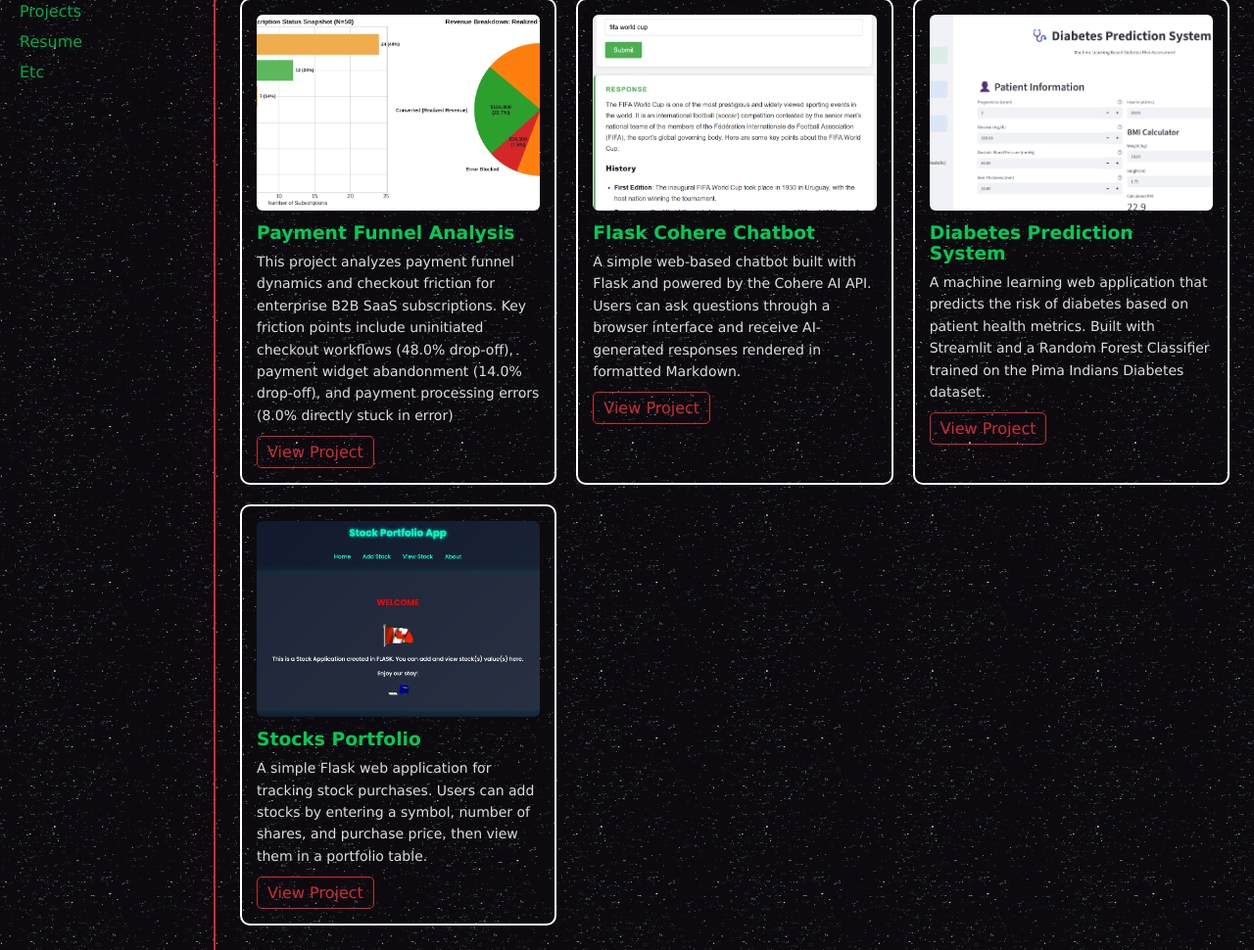
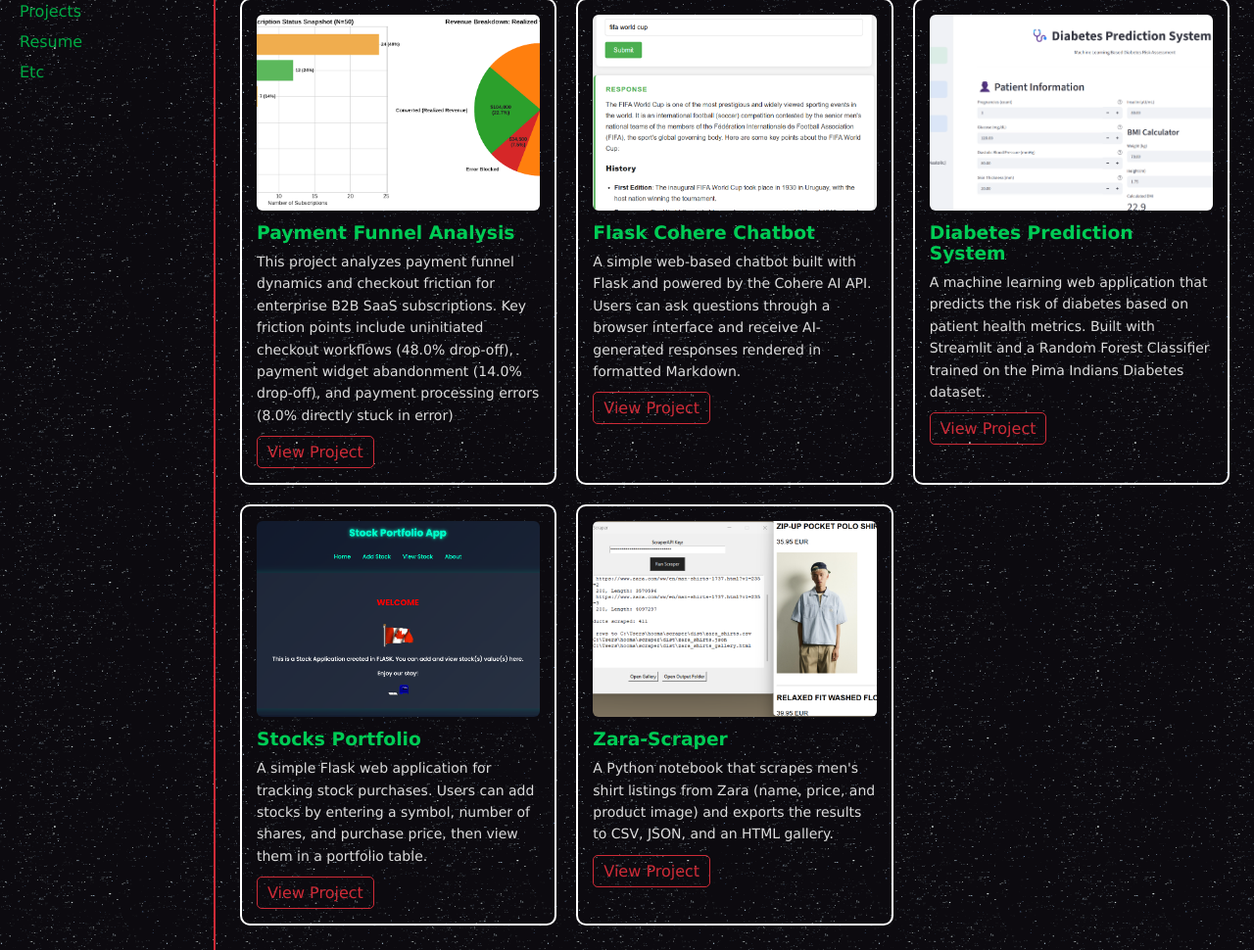
Before and after one commit to hoomanv3xo/hoomanv3xo.github.io, a plain HTML site: page projects.html in a window 1280 px wide. Shown: the part 85-1055 px from the top of the page at 98% size. Drawn offline with Linux system fonts and the light colour scheme.

Commit message:
Update projects.html

```diff
--- a/projects.html
+++ b/projects.html
@@ -57,6 +57,13 @@
                 <a href="https://github.com/hoomanv3xo/Stocks-Portfolio/blob/main/README.md">View Project</a>
             </div>
 
+            <div class="project-card">
+                <img src="project4.png" alt="Zara-Scraper">
+                <h3>Zara-Scraper</h3>
+                <p>A Python notebook that scrapes men's shirt listings from Zara (name, price, and product image) and exports the results to CSV, JSON, and an HTML gallery.</p>
+                <a href="https://github.com/hoomanv3xo/Zara-Scraper">View Project</a>
+            </div>
+
         </div>
     </div>
 </div>
```
